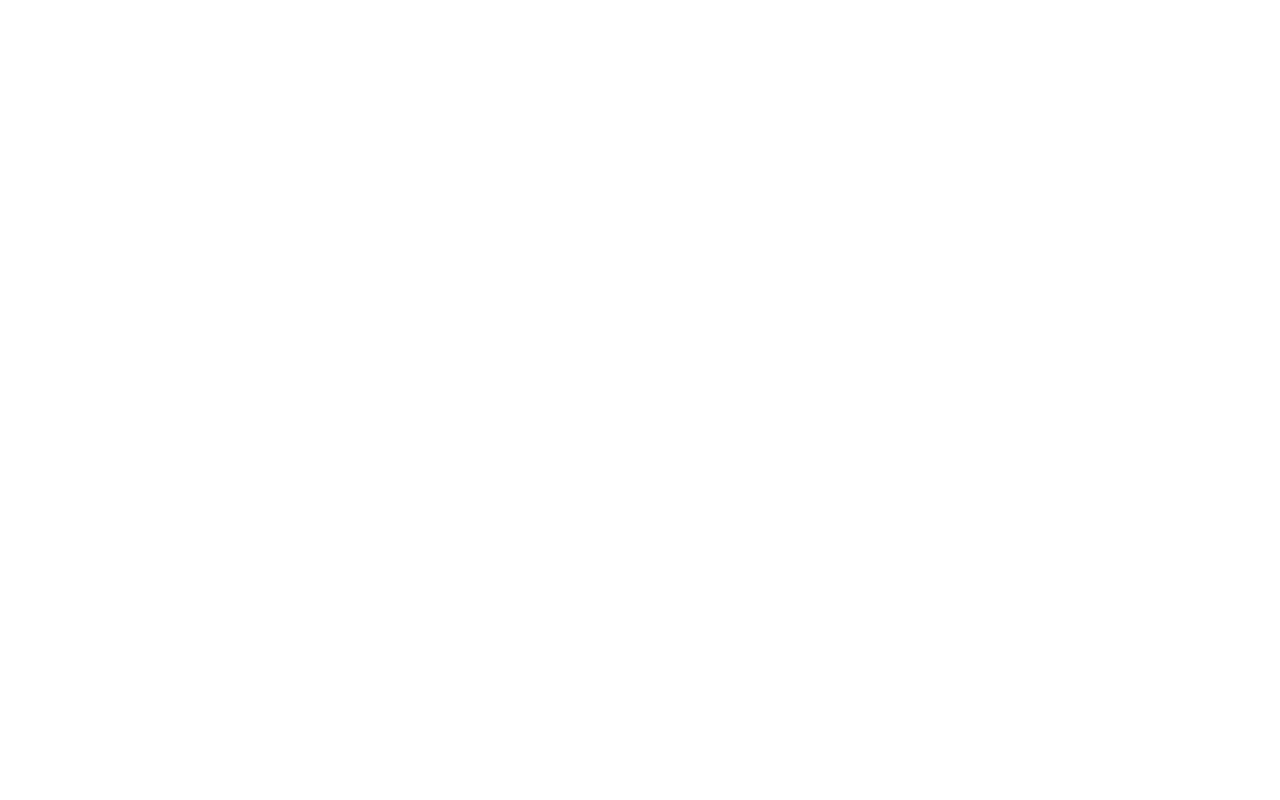
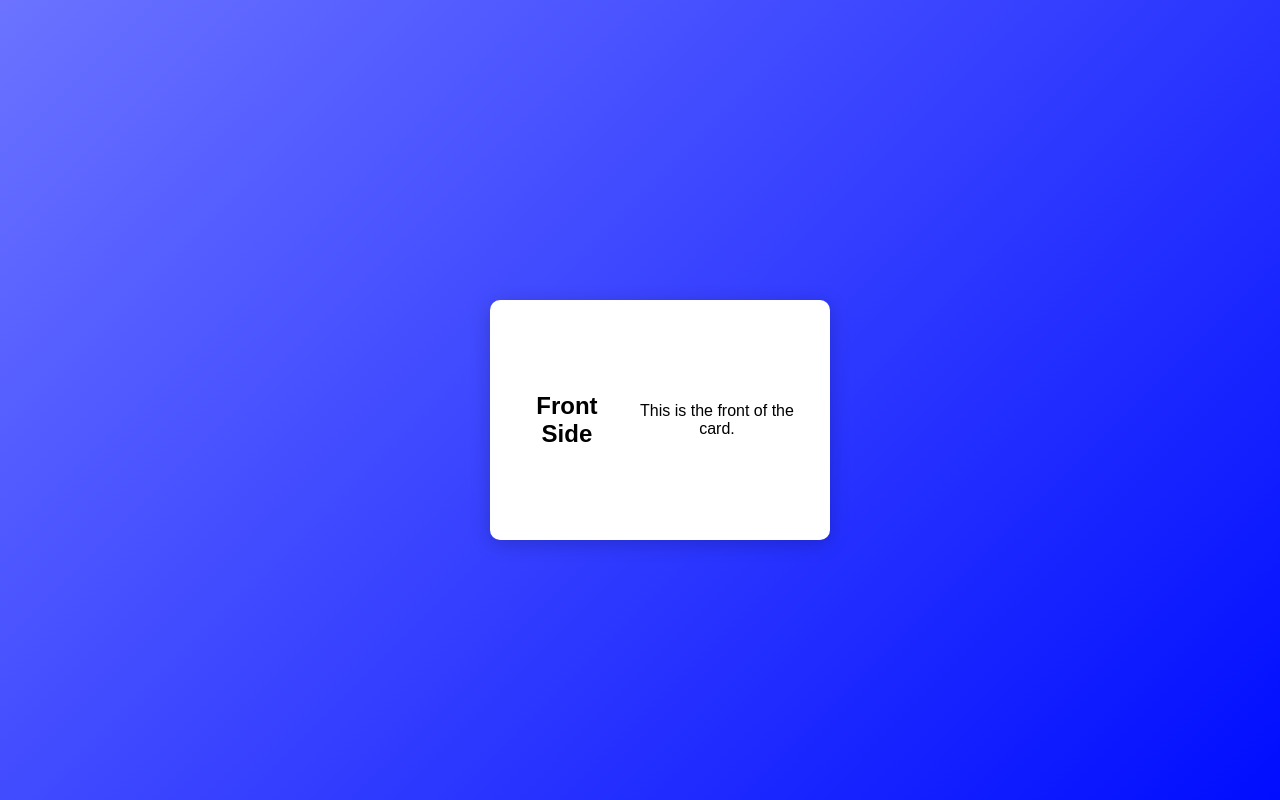
Before and after one commit to javasharipov/Loop-masalalar, a plain HTML site: page index.html in a window 1280 px wide. Drawn offline with Linux system fonts and the light colour scheme.

Commit message:
added some style

```diff
--- a/index.html
+++ b/index.html
@@ -5,10 +5,22 @@
 	<meta charset="UTF-8">
 	<meta name="viewport" content="width=device-width, initial-scale=1.0">
 	<title>Document</title>
+	<link rel="stylesheet" href="./style.css">
 </head>
 
 <body>
-
+	<div class="card-container">
+		<div class="card">
+			<div class="card-front">
+				<h2>Front Side</h2>
+				<p>This is the front of the card.</p>
+			</div>
+			<div class="card-back">
+				<h2>Back Side</h2>
+				<p>This is the back of the card with more information.</p>
+			</div>
+		</div>
+	</div>
 
 
 	<script src="./app.js"></script>
--- /dev/null
+++ b/style.css
@@ -0,0 +1,56 @@
+body {
+	display: flex;
+	justify-content: center;
+	align-items: center;
+	height: 100vh;
+	background: linear-gradient(135deg, #6b73ff, #000dff);
+	font-family: Arial, sans-serif;
+	margin: 0;
+}
+
+.card-container {
+	perspective: 1000px;
+}
+
+.card {
+	width: 300px;
+	height: 200px;
+	position: relative;
+	transition: transform 0.6s;
+	transform-style: preserve-3d;
+	border-radius: 10px;
+}
+
+.card-front,
+.card-back {
+	position: absolute;
+	width: 100%;
+	height: 100%;
+	backface-visibility: hidden;
+	border-radius: 10px;
+	box-shadow: 0 4px 20px rgba(0, 0, 0, 0.2);
+}
+
+.card-front {
+	background-color: #ffffff;
+	display: flex;
+	justify-content: center;
+	align-items: center;
+	text-align: center;
+	padding: 20px;
+}
+
+.card-back {
+	background-color: #4caf50;
+	color: white;
+	transform: rotateY(180deg);
+	display: flex;
+	justify-content: center;
+	align-items: center;
+	text-align: center;
+	padding: 20px;
+}
+
+.card-container:hover .card {
+	transform: rotateY(180deg);
+}
```
